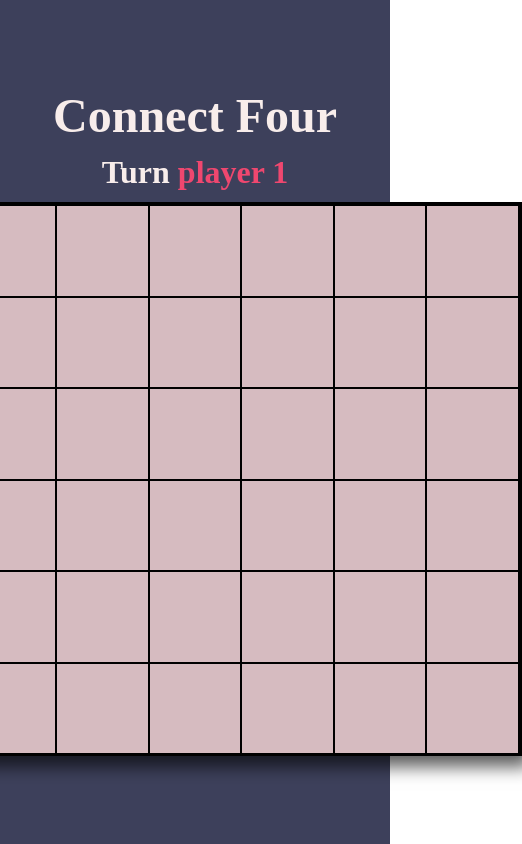
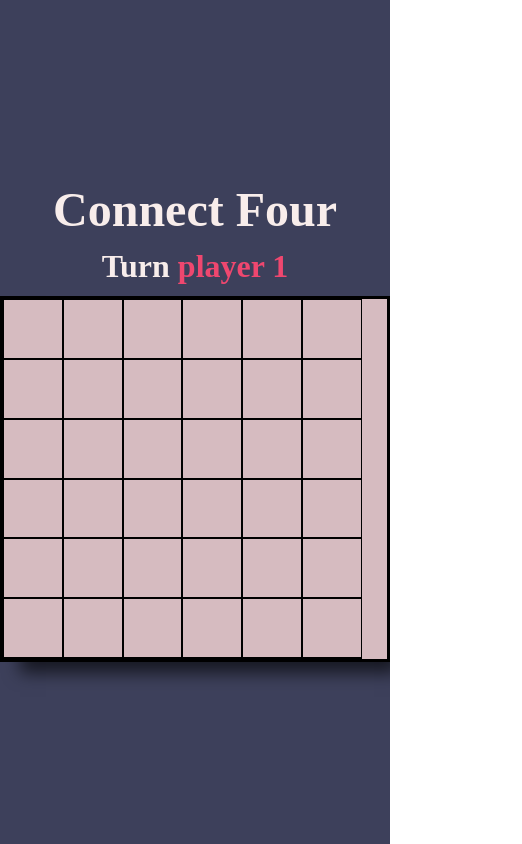
Before and after one commit to andraderaul/retro-games, a React (Create React App) app: page /connect-four in a window 390 px wide. Shown: the whole page, 522 px wide, since content can reach past the window. Built offline with nearby package versions, Linux system fonts and the light colour scheme; the HTML template or start-up script is replaced by a standard one.

Commit message:
fix connect four in mobile

```diff
--- /dev/null
+++ b/src/helpers/styles/breakpoints.js
@@ -0,0 +1,10 @@
+const breakpoints = {
+  xs: "540px",
+  sm: "768px",
+  md: "1024px",
+  lg: "1280px",
+  xl: "1600px",
+  xxl: "1920px",
+};
+
+export default breakpoints;
--- a/src/pages/ConnectFour/ConnectFour.style.js
+++ b/src/pages/ConnectFour/ConnectFour.style.js
@@ -1,4 +1,5 @@
 import styled from "styled-components";
+import breakpoints from "../../helpers/styles/breakpoints";
 
 export const Container = styled.div`
   width: 100%;
@@ -23,6 +24,11 @@ export const Grid = styled.div`
   -webkit-box-shadow: 14px 17px 16px -6px rgba(0, 0, 0, 0.63);
   -moz-box-shadow: 14px 17px 16px -6px rgba(0, 0, 0, 0.63);
   box-shadow: 14px 17px 16px -6px rgba(0, 0, 0, 0.63);
+
+  @media (max-width: ${breakpoints.xs}) {
+    width: 100%;
+    height: 366px;
+  }
 `;
 
 export const GameOver = styled.div`
@@ -32,6 +38,11 @@ export const GameOver = styled.div`
   flex-direction: column;
   justify-content: center;
   align-items: center;
+
+  @media (max-width: ${breakpoints.xs}) {
+    width: 100%;
+    height: auto;
+  }
 `;
 
 export const Square = styled.div`
@@ -39,6 +50,11 @@ export const Square = styled.div`
   width: 92.6px;
   border: 1px solid;
   cursor: pointer;
+
+  @media (max-width: ${breakpoints.xs}) {
+    width: 59.8px;
+    height: 59.8px;
+  }
 `;
 export const Circle = styled.div`
   height: 100%;
```
Also changed, not shown: src/pages/MemoryGame/MemoryGame.style.js (+8 -7 lines), src/pages/WhackAMole/WhackAMole.style.js (+7 -6 lines).
